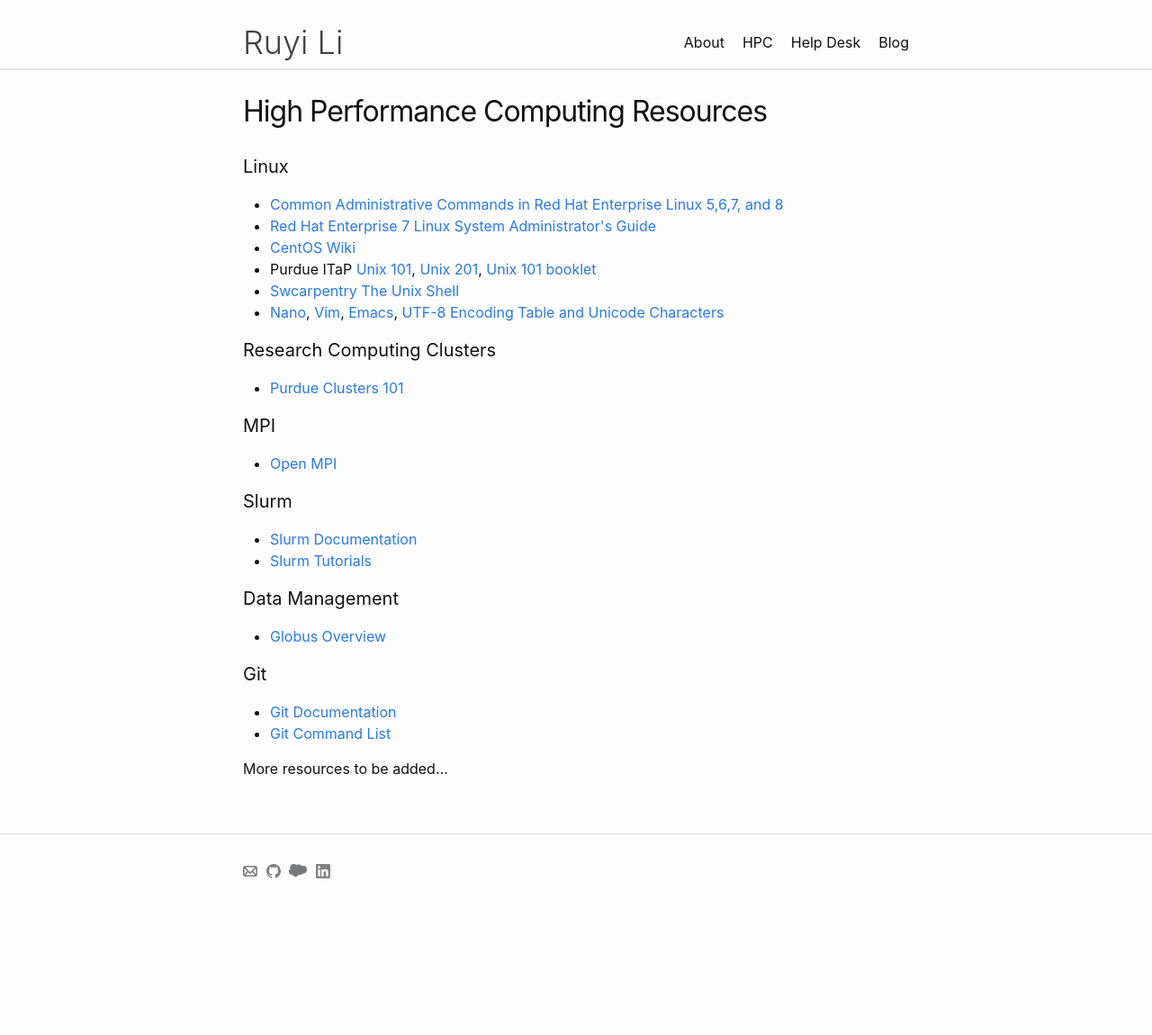
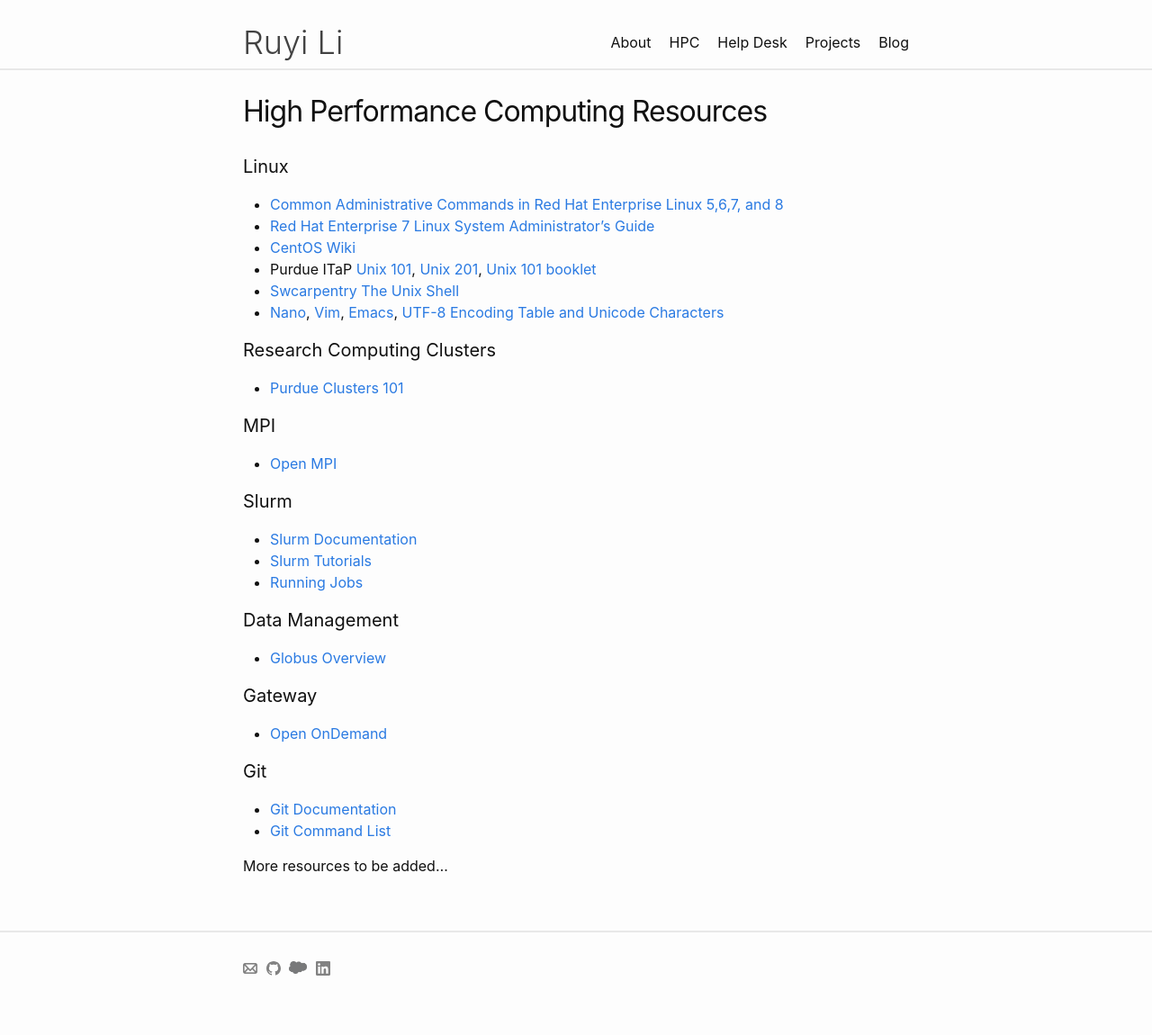
Before and after one commit to Ruyi95/Ruyi95.github.io, a Jekyll site: the page built from HPC.markdown, in a window 1280 px wide. Shown: the whole page at 90% size. Built offline with Jekyll 4.4.1, drawn with Linux system fonts in a browser that asks for light colours; before the commit the page ends 1042 px from its top, so only the background shows below that.

Commit message:
Projects page added.

```diff
--- a/HPC.markdown
+++ b/HPC.markdown
@@ -4,76 +4,38 @@ title: HPC
 permalink: /HPC/
 ---
 
-<h4>Linux</h4>
-<ul>
-
-<li>
-<a href="https://access.redhat.com/articles/1189123" target="_blank">Common Administrative Commands in Red Hat Enterprise Linux 5,6,7, and 8</a>
-</li>
-
-<li>
-<a href="https://access.redhat.com/documentation/en-us/red_hat_enterprise_linux/7/pdf/system_administrators_guide/Red_Hat_Enterprise_Linux-7-System_Administrators_Guide-en-US.pdf" target="_blank">Red Hat Enterprise 7 Linux System Administrator's Guide</a>
-</li>
-
-<li>
-<a href="https://wiki.centos.org/FrontPage" target="_blank">CentOS Wiki</a>
-</li>
-
-<li>
-Purdue ITaP <a href="https://www.rcac.purdue.edu/training/unix101/" target="_blank">Unix 101</a>, <a href="https://www.rcac.purdue.edu/training/unix201/" target="_blank">Unix 201</a>, <a href="https://www.rcac.purdue.edu/training/unix101/unix101_booklet.pdf" target="_blank">Unix 101 booklet</a>
-</li>
-
-<li>
-<a href="https://swcarpentry.github.io/shell-novice/" target="_blank">Swcarpentry The Unix Shell</a>
-</li>
-
-<li>
-<a href="https://www.nano-editor.org/dist/latest/nano.html" target="_blank">Nano</a>,
+#### Linux ####
+- <a href="https://access.redhat.com/articles/1189123" target="_blank">Common Administrative Commands in Red Hat Enterprise Linux 5,6,7, and 8</a>
+- <a href="https://access.redhat.com/documentation/en-us/red_hat_enterprise_linux/7/pdf/system_administrators_guide/Red_Hat_Enterprise_Linux-7-System_Administrators_Guide-en-US.pdf" target="_blank">Red Hat Enterprise 7 Linux System Administrator's Guide</a>
+- <a href="https://wiki.centos.org/FrontPage" target="_blank">CentOS Wiki</a>
+- Purdue ITaP <a href="https://www.rcac.purdue.edu/training/unix101/" target="_blank">Unix 101</a>, <a href="https://www.rcac.purdue.edu/training/unix201/" target="_blank">Unix 201</a>, <a href="https://www.rcac.purdue.edu/training/unix101/unix101_booklet.pdf" target="_blank">Unix 101 booklet</a>
+- <a href="https://swcarpentry.github.io/shell-novice/" target="_blank">Swcarpentry The Unix Shell</a>
+- <a href="https://www.nano-editor.org/dist/latest/nano.html" target="_blank">Nano</a>,
 <a href="https://vimhelp.org" target="_blank">Vim</a>,
 <a href="https://gnu.org/software/emacs/manual/html_node/emacs/index.html" target="_blank">Emacs</a>,
 <a href="https://www.utf8-chartable.de" target="_blank">UTF-8 Encoding Table and Unicode Characters</a>
-</li>
 
-</ul>
+#### Research Computing Clusters ####
+- <a href="https://www.rcac.purdue.edu/training/clusters101/" target="_blank">Purdue Clusters 101</a>
+
+#### MPI ####
+- <a href="https://www.open-mpi.org" target="_blank">Open MPI</a>
+
+#### Slurm ####
+- <a href="https://slurm.schedmd.com/documentation.html" target="_blank">Slurm Documentation</a>
+- <a href="https://slurm.schedmd.com/tutorials.html" target="_blank">Slurm Tutorials</a>
+- <a href="https://www.rcac.purdue.edu/knowledge/anvil/run" target="_blank">Running Jobs</a>
+
+#### Data Management ###
+
+- <a href="https://www.rcac.purdue.edu/training/globus/" target="_blank">Globus Overview</a>
+
+#### Gateway ####
+- <a href="https://openondemand.org" target="_blank">Open OnDemand</a>
+
+#### Git ####
+- <a href="https://git-scm.com/doc" target="_blank">Git Documentation</a>
+- <a href="https://education.github.com/git-cheat-sheet-education.pdf" target="_blank">Git Command List</a>
 
 
-
-<h4>Research Computing Clusters</h4>
-<ul>
-<li><a href="https://www.rcac.purdue.edu/training/clusters101/" target="_blank">Purdue Clusters 101</a>
-</li>
-</ul>
-
-<h4>MPI</h4>
-<ul>
-<li><a href="https://www.open-mpi.org" target="_blank">Open MPI</a>
-</li>
-</ul>
-
-<h4>Slurm</h4>
-<ul>
-<li>
-<a href="https://slurm.schedmd.com/documentation.html" target="_blank">Slurm Documentation</a>
-</li>
-<li>
-<a href="https://slurm.schedmd.com/tutorials.html" target="_blank">Slurm Tutorials</a>
-</li>
-</ul>
-
-<h4>Data Management</h4>
-<ul>
-<li><a href="https://www.rcac.purdue.edu/training/globus/" target="_blank">Globus Overview</a>
-</li>
-</ul>
-
-<h4>Git</h4>
-<ul>
-<li>
-<a href="https://git-scm.com/doc" target="_blank">Git Documentation</a>
-</li>
-<li>
-<a href="https://education.github.com/git-cheat-sheet-education.pdf" target="_blank">Git Command List</a>
-</li>
-</ul>
-
 More resources to be added...
--- a/_config.yml
+++ b/_config.yml
@@ -32,7 +32,12 @@ header_pages:
 - about.markdown
 - HPC.markdown
 - helpdesk.markdown
+- projects.md
 - blog.markdown
+
+collections:
+  projects:
+    output: true
 
 # Build settings
 theme: minima
```
Also changed, not shown: _layouts/project.html (added, +15 -0 lines), _posts/2021-04-17-Projects-Page-Added.md (added, +4 -0 lines), _projects/Github_Page_on_HPC.md (added, +8 -0 lines), projects.md (added, +13 -0 lines).
